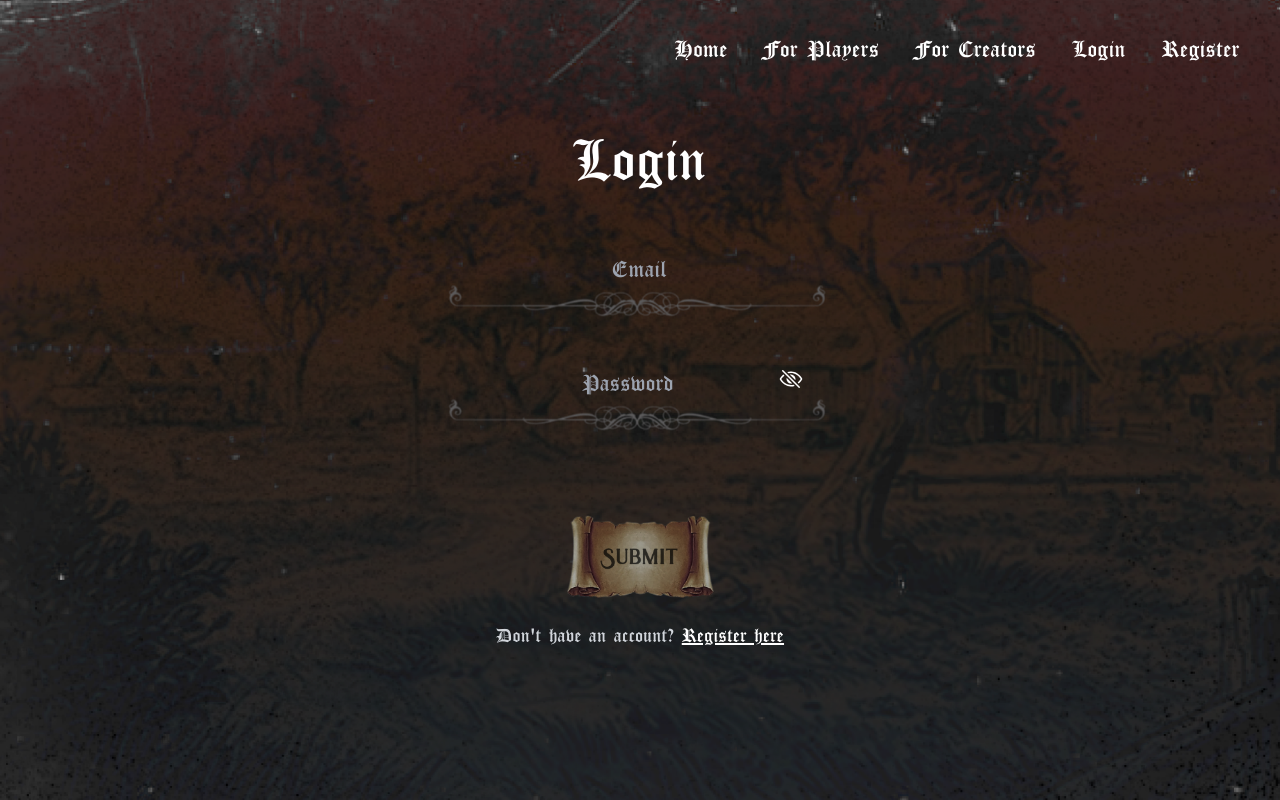
After one commit to Ray1457/CW-24-dpsr, a Flask app: page /login in a window 1280 px wide. The commit adds this page. Run offline with Flask 3, Linux system fonts and the light colour scheme; some libraries are stand-ins or nearby versions.

Commit message:
login reg

```diff
--- a/Tool/models.py
+++ b/Tool/models.py
@@ -17,7 +17,7 @@ class User(db.Model, UserMixin):
     gems = db.Column(db.Integer, default=3000)
     success_rate = db.Column(db.Float, default=0.0)
     cases_solved = db.Column(db.Integer, default=0)
-    profile_pic = db.Column(db.String(255))  # Path or URL to profile picture
+    profile_pic = db.Column(db.String(255), default = '../static/img/user/default.png')  # Path or URL to profile picture
 
     def __repr__(self):
         return f"<User {self.username}>"
@@ -89,7 +89,7 @@ class Message(db.Model):
 
     # Relationships
     user = db.relationship('User', backref=db.backref('messages', lazy=True))
-    room = db.relationship('Room', backref=db.backref('messages', lazy=True))  # This is already defined
+    # room = db.relationship('Room', backref=db.backref('messages', lazy=True))  # This is already defined
 
 # Association table for users in rooms
 room_users = db.Table('room_users',
--- a/Tool/templates/base.html
+++ b/Tool/templates/base.html
@@ -6,6 +6,8 @@
     <meta name="viewport" content="width=device-width, initial-scale=1.0">
     <title>{% block title %} {% endblock %}</title>
     <script src="https://cdn.tailwindcss.com"></script>
+    <script type="module" src="https://unpkg.com/ionicons@7.1.0/dist/ionicons/ionicons.esm.js"></script>
+<script nomodule src="https://unpkg.com/ionicons@7.1.0/dist/ionicons/ionicons.js"></script>
     <style>
         @font-face {
             font-family: 'Hotalie';
@@ -35,12 +37,26 @@
         .font-fontdinerdotcom {
             font-family: 'Fontdinerdotcom', cursive;
         }
+
+        img {
+            -webkit-user-select: none; /* For Safari */
+        -moz-user-select: none;    /* For Firefox */
+        -ms-user-select: none;     /* For Internet Explorer/Edge */
+        user-select: none;         /* Standard */
+        }
+
+        ion-icon {
+            -webkit-user-select: none; /* For Safari */
+        -moz-user-select: none;    /* For Firefox */
+        -ms-user-select: none;     /* For Internet Explorer/Edge */
+        user-select: none;         /* Standard */
+        }
+
+
     </style>
 </head>
 <body class="bg-black min-h-screen font-cloister relative overflow-x-hidden">
-    <div class="fixed inset-0 z-0">
-        <img src="../static/img/assets/Home.png" alt="Background" class="w-full h-full object-cover object-top brightness-[0.8]">
-    </div>
+
 
     <nav class="relative z-10 p-4 md:p-6 ">
         <div class="hidden md:flex justify-end space-x-1 text-xl lg:text-2xl">
--- a/Tool/templates/index.html
+++ b/Tool/templates/index.html
@@ -7,6 +7,10 @@ Mystify-Home
 
 
 {% block content %}
+
+<div class="fixed inset-0 z-0">
+    <img src="../static/img/assets/Home.png" alt="Background" class="w-full h-full object-cover object-top brightness-[0.8]">
+</div>
 
 <div class="relative z-10 min-h-[calc(100vh-100px)] flex items-center">
     <div class="w-full px-4 md:px-12 lg:px-16">
--- /dev/null
+++ b/Tool/templates/login.html
@@ -0,0 +1,72 @@
+{% extends 'base.html' %}
+
+{% block title %}
+Login
+{% endblock %}
+
+{% block content %}
+<div class="fixed inset-0 z-[-1]">
+    <img src="../static/img/assets/login.png" alt="Background" class="w-full h-full object-cover brightness-[0.8]">
+</div>
+
+<div class="flex flex-col h-full w-full items-center justify-center text-white">
+    <h1 class="text-6xl font-cloister mt-8">Login</h1>
+    <form action="/login" class="flex flex-col gap-12 mt-16 items-center" method="post" autocomplete="off">
+        <div class="inp-container text-2xl w-2xl flex flex-col items-center">
+            <input type="text" name="email" id="login_email" class="bg-transparent border-none focus:outline-none focus:ring-0 text-center w-[85%]" placeholder="Email" oninput="validateLogin()">
+            <img class="max-w-sm" src="../static/img/assets/input.png" alt="">
+        </div>
+        <div class="inp-container text-2xl w-2xl flex flex-col items-center relative">
+            <div class="flex items-center w-[85%]">
+                <input type="password" id="login_password" name="password" class="bg-transparent border-none focus:outline-none focus:ring-0 text-center w-full" placeholder="Password" oninput="validateLogin()">
+                <span class="cursor-pointer" onclick="togglePasswordVisibility('login_password', 'login_pass_icon')">
+                    <ion-icon name="eye-off-outline" id="login_pass_icon" class="m-auto"></ion-icon>
+                </span>
+            </div>
+            <img class="max-w-sm" src="../static/img/assets/input.png" alt="">
+        </div>
+        <button type="submit" class="mt-8 cursor-not-allowed" disabled>
+            <img class="max-w-[10rem]" src="../static/img/assets/submit.png" alt="Submit">
+        </button>
+    </form>
+    <span class="text-xl mt-4 text-gray-300">
+        Don't have an account?
+        <a href="{{ url_for('register') }}" class="underline text-white">Register here</a>
+    </span>
+</div>
+
+<script>
+    function validate_email(email) {
+        // Regular expression for validating an Email
+        const emailPattern = /^[^\s@]+@[^\s@]+\.[^\s@]+$/;
+        return emailPattern.test(email);
+    }
+
+    function validateLogin() {
+        const email = document.getElementById('login_email').value.trim();
+        const password = document.getElementById('login_password').value.trim();
+        const submitButton = document.querySelector('button[type="submit"]');
+
+        // Check if both fields are filled
+        if (email && password && validate_email(email)) {
+            submitButton.disabled = false;
+            submitButton.classList.remove('cursor-not-allowed');
+            submitButton.classList.add('cursor-pointer');
+        } else {
+            // Disable the submit button if any field is empty
+            submitButton.disabled = true;
+            submitButton.classList.add('cursor-not-allowed');
+            submitButton.classList.remove('cursor-pointer');
+        }
+    }
+
+    function togglePasswordVisibility(id, icon_id) {
+        const passwordField = document.getElementById(id);
+        passwordField.type = passwordField.type === "password" ? "text" : "password";
+
+        const icon = document.getElementById(icon_id);
+        icon.name = icon.name === "eye-outline" ? "eye-off-outline" : "eye-outline";
+    }
+</script>
+
+{% endblock %}
--- a/app.py
+++ b/app.py
@@ -66,7 +66,8 @@ def logout():
 
 @app.route('/')
 def home():
-    flash('test', 'error')
+    if (current_user.is_authenticated):
+        flash(f'Logged in as {current_user.username}', 'error')
     return render_template('index.html')
 
 
```
Also changed, not shown: Tool/templates/register.html (added, +116 -0 lines), Tool/data.sqlite, Tool/static/img/assets/input.png (added), Tool/static/img/assets/login.png (added), Tool/static/img/assets/submit.png (added), Tool/static/img/user/default.png (added).
